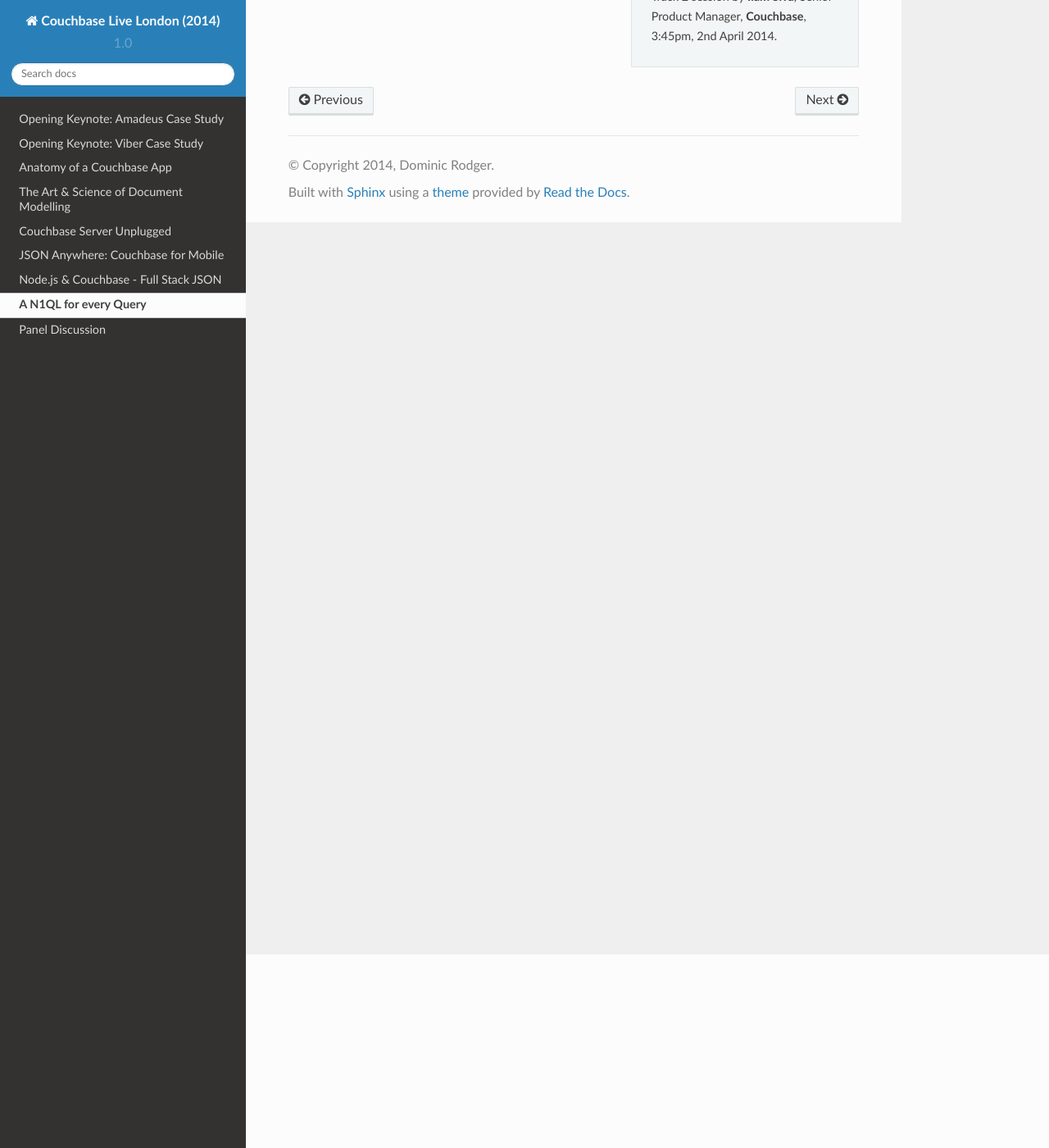
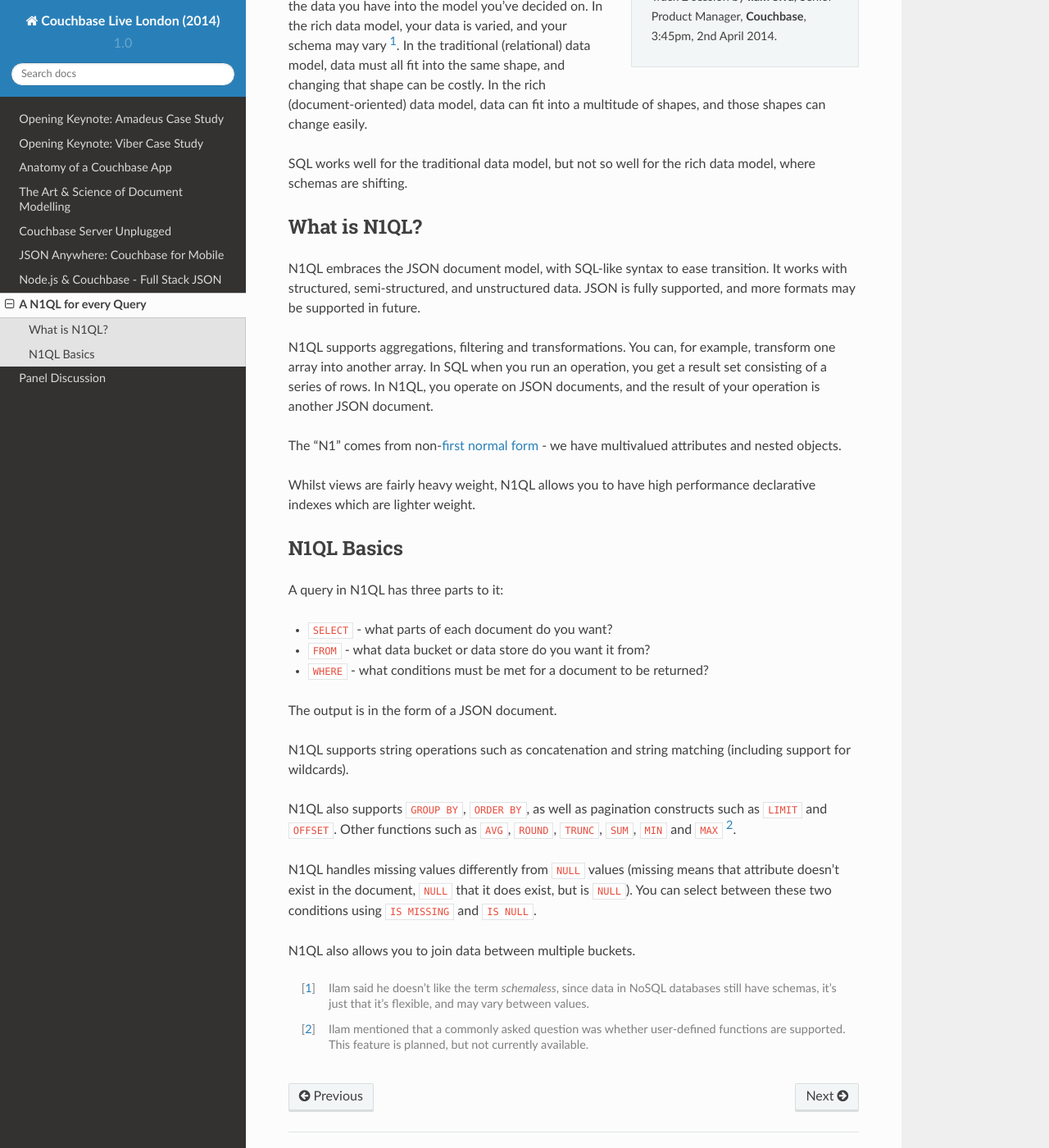
Before and after one commit to dominicrodger/couchbase-live-london-2014, a Sphinx documentation site: the page built from source/n1ql.rst, in a window 1280 px wide and 1400 px high, scrolled down 236 px. Shown: the whole window at 82% size. Built offline with Sphinx 7.4.7 and the Read the Docs theme 2.0.0, drawn with Linux system fonts in a browser that asks for light colours; some of the changed text lies outside the part shown.

Commit message:
Adding notes on the N1QL session

```diff
--- a/source/n1ql.rst
+++ b/source/n1ql.rst
@@ -7,3 +7,71 @@
 
     Track 2 session by **Ilam Siva**, Senior Product Manager,
     **Couchbase**, 3:45pm, 2nd April 2014.
+
+The real world isn't all structured and ordered.
+
+In the traditional (relational) data model, you need to fit the data
+you have into the model you've decided on. In the rich data model,
+your data is varied, and your schema may vary [1]_. In the
+traditional (relational) data model, data must all fit into the same
+shape, and changing that shape can be costly. In the rich
+(document-oriented) data model, data can fit into a multitude of
+shapes, and those shapes can change easily.
+
+SQL works well for the traditional data model, but not so well for
+the rich data model, where schemas are shifting.
+
+What is N1QL?
+-------------
+
+N1QL embraces the JSON document model, with SQL-like syntax to ease
+transition. It works with structured, semi-structured, and
+unstructured data. JSON is fully supported, and more formats may be
+supported in future.
+
+N1QL supports aggregations, filtering and transformations. You can,
+for example, transform one array into another array. In SQL when you
+run an operation, you get a result set consisting of a series of
+rows. In N1QL, you operate on JSON documents, and the result of your
+operation is another JSON document.
+
+The "N1" comes from non-`first normal form
+<http://en.wikipedia.org/wiki/First_normal_form>`_ - we have
+multivalued attributes and nested objects.
+
+Whilst views are fairly heavy weight, N1QL allows you to have high
+performance declarative indexes which are lighter weight.
+
+N1QL Basics
+-----------
+
+A query in N1QL has three parts to it:
+
+* ``SELECT`` - what parts of each document do you want?
+* ``FROM`` - what data bucket or data store do you want it from?
+* ``WHERE`` - what conditions must be met for a document to be
+  returned?
+
+The output is in the form of a JSON document.
+
+N1QL supports string operations such as concatenation and string
+matching (including support for wildcards).
+
+N1QL also supports ``GROUP BY``, ``ORDER BY``, as well as pagination
+constructs such as ``LIMIT`` and ``OFFSET``. Other functions such as
+``AVG``, ``ROUND``, ``TRUNC``, ``SUM``, ``MIN`` and ``MAX`` [2]_.
+
+N1QL handles missing values differently from ``NULL`` values (missing
+means that attribute doesn't exist in the document, ``NULL`` that it
+does exist, but is ``NULL``). You can select between these two
+conditions using ``IS MISSING`` and ``IS NULL``.
+
+N1QL also allows you to join data between multiple buckets.
+
+.. [1] Ilam said he doesn't like the term *schemaless*, since data in
+       NoSQL databases still have schemas, it's just that it's
+       flexible, and may vary between values.
+
+.. [2] Ilam mentioned that a commonly asked question was whether
+       user-defined functions are supported. This feature is planned,
+       but not currently available.
```
